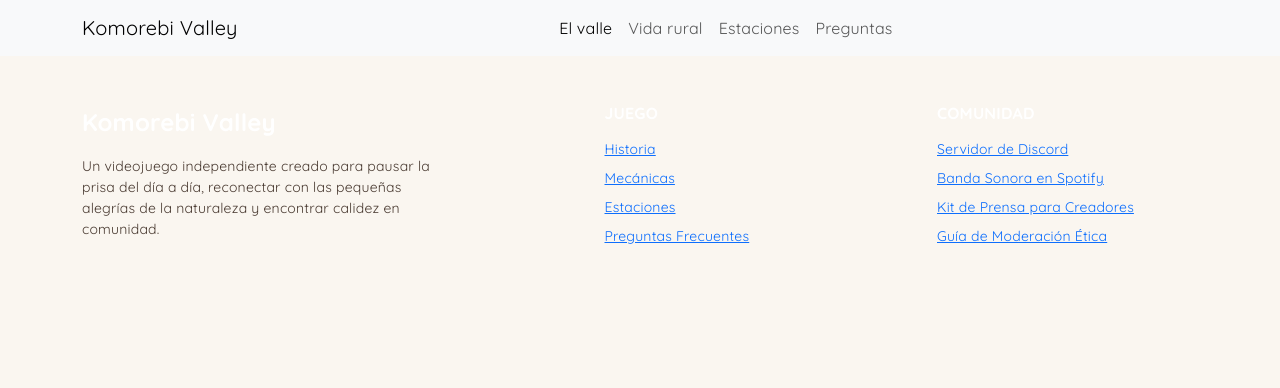
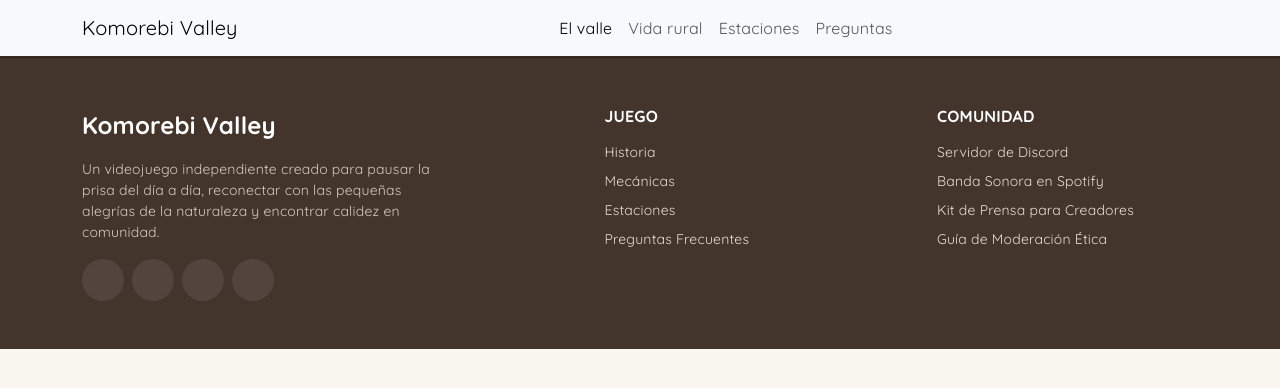
Before and after one commit to rollingcodeschool/komorebi-valley-c31, a plain HTML site: page index.html in a window 1280 px wide. Drawn offline with Linux system fonts and the light colour scheme.

Commit message:
agregue estilos al footer, color de fondo y cambie color de tipografias

```diff
--- a/css/style.css
+++ b/css/style.css
@@ -1,24 +1,61 @@
 :root {
-      --cozy-cream: #FAF6F0;
-      --cozy-card-bg: #FFFFFF;
-      --cozy-sage: #6B8E6F;
+  --cozy-cream: #faf6f0;
+  --cozy-card-bg: #ffffff;
+  --cozy-sage: #6b8e6f;
   --cozy-sage-hover: #557258;
-      --cozy-sage-light: #E7EFE8;
-      --cozy-peach: #E99D79;
-      --cozy-peach-hover: #D78760;
-      --cozy-peach-light: #FDEEE7;
-      --cozy-wood: #4A3B32;
-      --cozy-wood-muted: #7A695E;
-      --cozy-sand: #F2E8DC;
-      --cozy-sand-dark: #D6C8BF;
-      --cozy-yellow: #F3C969;
-      --cozy-yellow-light: #FEF7E6;
-      --cozy-border: #EADBCE;
+  --cozy-sage-light: #e7efe8;
+  --cozy-peach: #e99d79;
+  --cozy-peach-hover: #d78760;
+  --cozy-peach-light: #fdeee7;
+  --cozy-wood: #4a3b32;
+  --cozy-wood-muted: #7a695e;
+  --cozy-sand: #f2e8dc;
+  --cozy-sand-dark: #d6c8bf;
+  --cozy-yellow: #f3c969;
+  --cozy-yellow-light: #fef7e6;
+  --cozy-border: #eadbce;
 }
 
 body {
-      font-family: 'Quicksand', sans-serif;
+  font-family: "Quicksand", sans-serif;
   background-color: var(--cozy-cream);
   color: var(--cozy-wood);
   letter-spacing: 0.2px;
 }
+
+/* footer */
+.cozy-footer {
+  background-color: #43352c;
+  color: #d6c8bf;
+  border-top: 3px solid #362922;
+}
+
+.cozy-footer a {
+  color: #e7dacf;
+  text-decoration: none;
+}
+
+.cozy-footer a:hover {
+  color: var(--cozy-peach);
+}
+
+.cozy-social-icon {
+  width: 42px;
+  height: 42px;
+  border-radius: 50%;
+  background-color: rgba(255, 255, 255, 0.08);
+  color: #ffffff;
+  display: inline-flex;
+  align-items: center;
+  justify-content: center;
+  font-size: 1.15rem;
+}
+
+.cozy-social-icon:hover {
+  background-color: var(--cozy-peach);
+}
+
+.cozy-call-to-accion {
+  max-width: 580px;
+  color: var(--cozy-wood-muted);
+}
```
Lines whose indentation alone changed are shown as unchanged.
